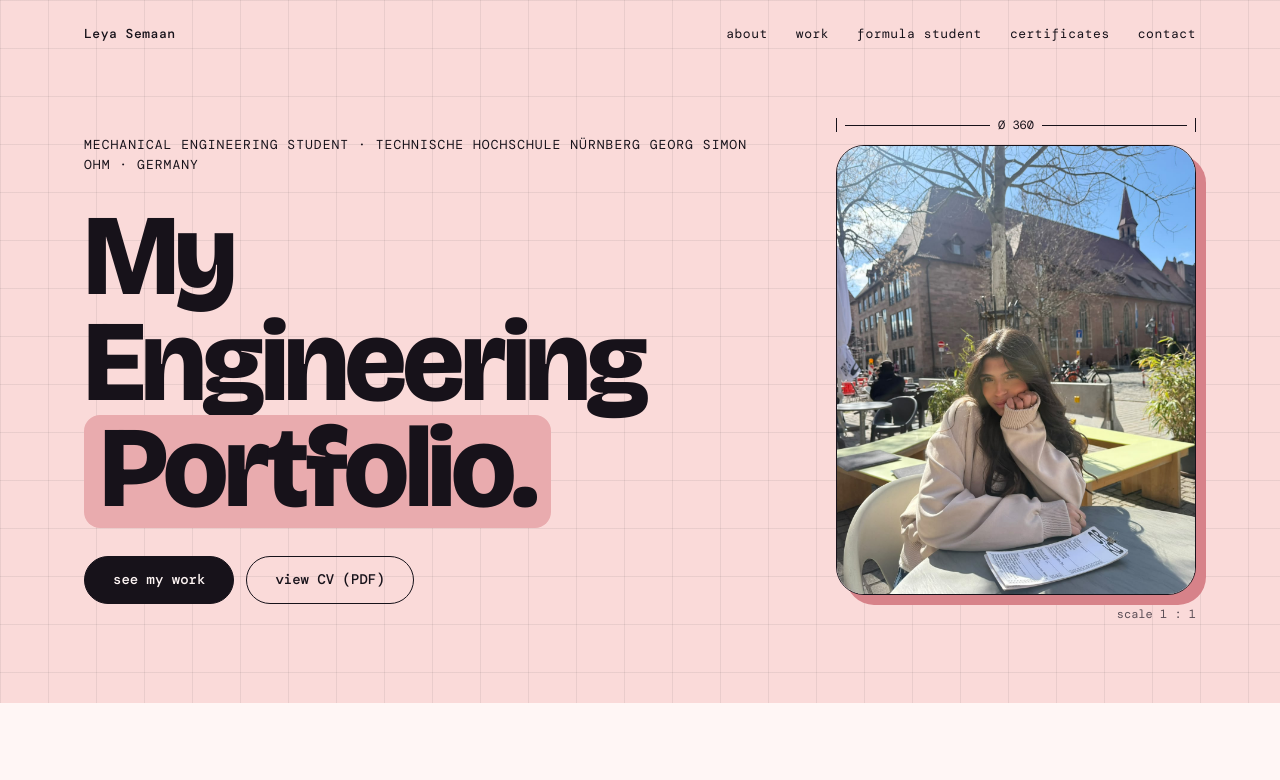
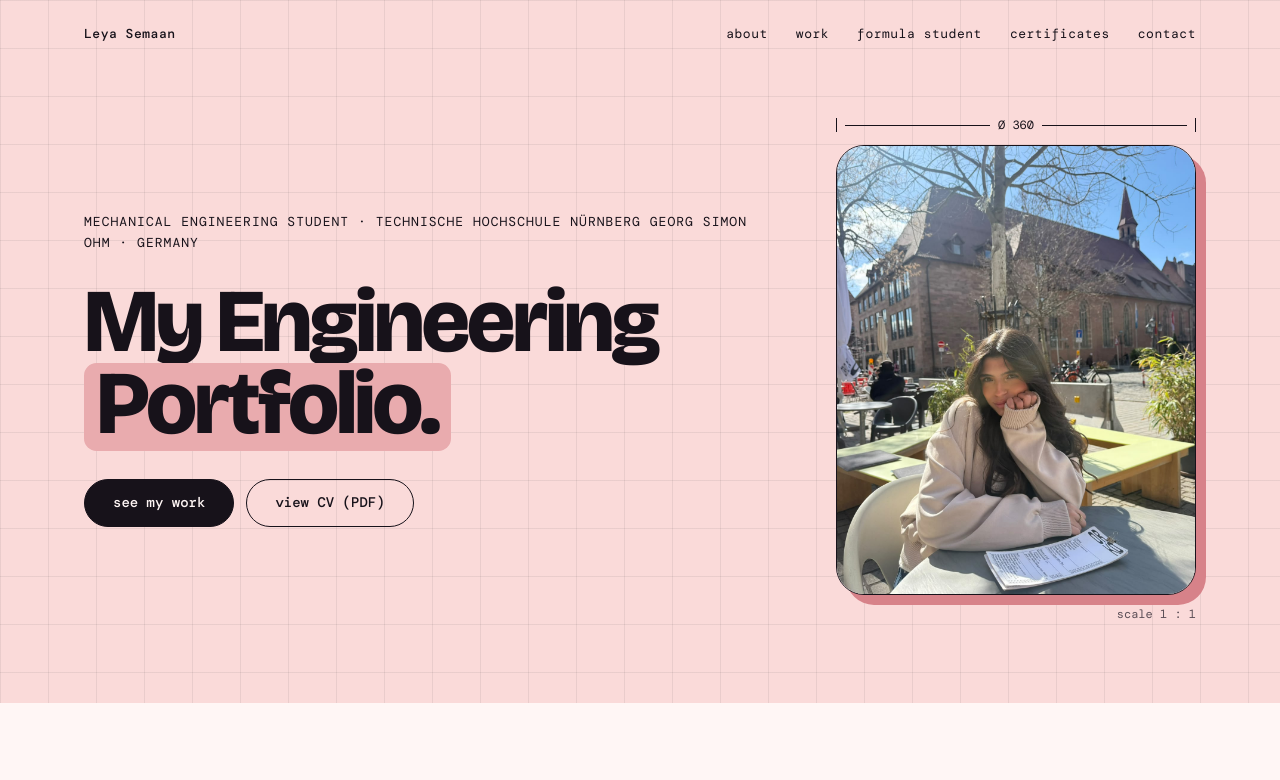
Before and after one commit to 592668k22s-hash/leya.semaan, a plain HTML site: page index.html in a window 1280 px wide. Shown: the top 780 px of the page. Drawn offline with nearby package versions, Linux system fonts and the light colour scheme.

Commit message:
Update index.html

```diff
--- a/index.html
+++ b/index.html
@@ -42,7 +42,7 @@ h1,h2,h3{margin:0}
 .hero-grid{margin-top:72px;display:flex;flex-wrap:wrap;gap:56px;align-items:center}
 .hero-text{flex:1 1 500px;min-width:0;display:flex;flex-direction:column;gap:28px}
 .eyebrow{font-family:'DM Mono',monospace;font-size:13px;letter-spacing:.08em;text-transform:uppercase}
-.hero h1{font-size:clamp(54px,9vw,128px)}
+.hero h1{font-size:clamp(44px,7vw,96px)}
 .hl{display:inline-block;background:var(--accent);padding:0 .14em .06em;border-radius:.14em}
 .hero p{margin:0;max-width:500px;font-size:20px}
 .btns{display:flex;flex-wrap:wrap;gap:12px}
```
